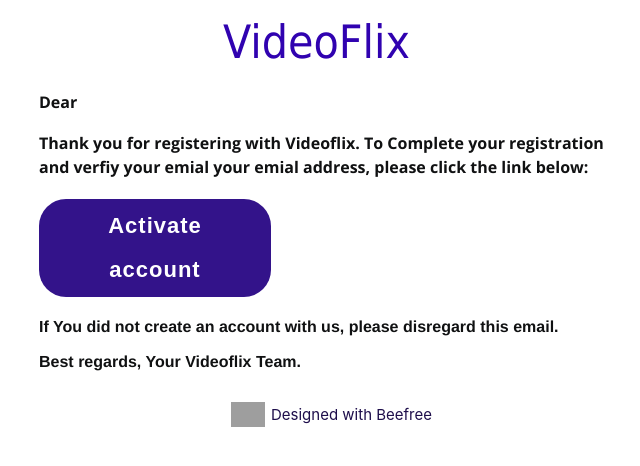
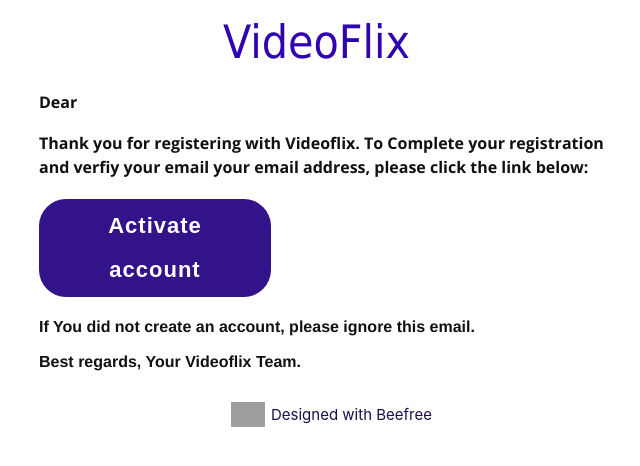
Before and after one commit to DomCamillo/VideoFlix, a Django app: template templates/verification_email.html in a window 1280 px wide. Shown: the top 466 px of the page, without its empty margins (311-951 px from the left). Run offline with Django 5.2, Linux system fonts and the light colour scheme; the template is opened without the code that fills it, so the values that code supplies are empty; grey boxes are pictures that could not be loaded.

Commit message:
fixed template.html

```diff
--- a/templates/verification_email.html
+++ b/templates/verification_email.html
@@ -139,7 +139,7 @@
 															<td class="pad">
 																<div style="color:#101112;direction:ltr;font-family:'Open Sans', 'Helvetica Neue', Helvetica, Arial, sans-serif;font-size:16px;font-weight:700;letter-spacing:0px;line-height:1.5;text-align:left;mso-line-height-alt:24px;">
 																	<p style="margin: 0; margin-bottom: 17px;">Dear {{ username }}</p>
-																	<p style="margin: 0;">Thank you for registering with Videoflix. To Complete your registration and verfiy your emial your emial address, please click the link below:</p>
+																	<p style="margin: 0;">Thank you for registering with Videoflix. To Complete your registration and verfiy your email your email address, please click the link below:</p>
 																</div>
 															</td>
 														</tr>
@@ -159,7 +159,7 @@
 														<tr>
 															<td class="pad">
 																<div style="color:#101112;direction:ltr;font-family:'Helvetica Neue', Helvetica, Arial, sans-serif;font-size:16px;font-weight:700;letter-spacing:0px;line-height:1.2;text-align:left;mso-line-height-alt:19px;">
-																	<p style="margin: 0; margin-bottom: 16px;">If You did not create an account with us, please disregard this email.</p>
+																	<p style="margin: 0; margin-bottom: 16px;">If You did not create an account, please ignore this email.</p>
 																	<p style="margin: 0;">Best regards, Your Videoflix Team.</p>
 																</div>
 															</td>
```
Also changed, not shown: README.md.
